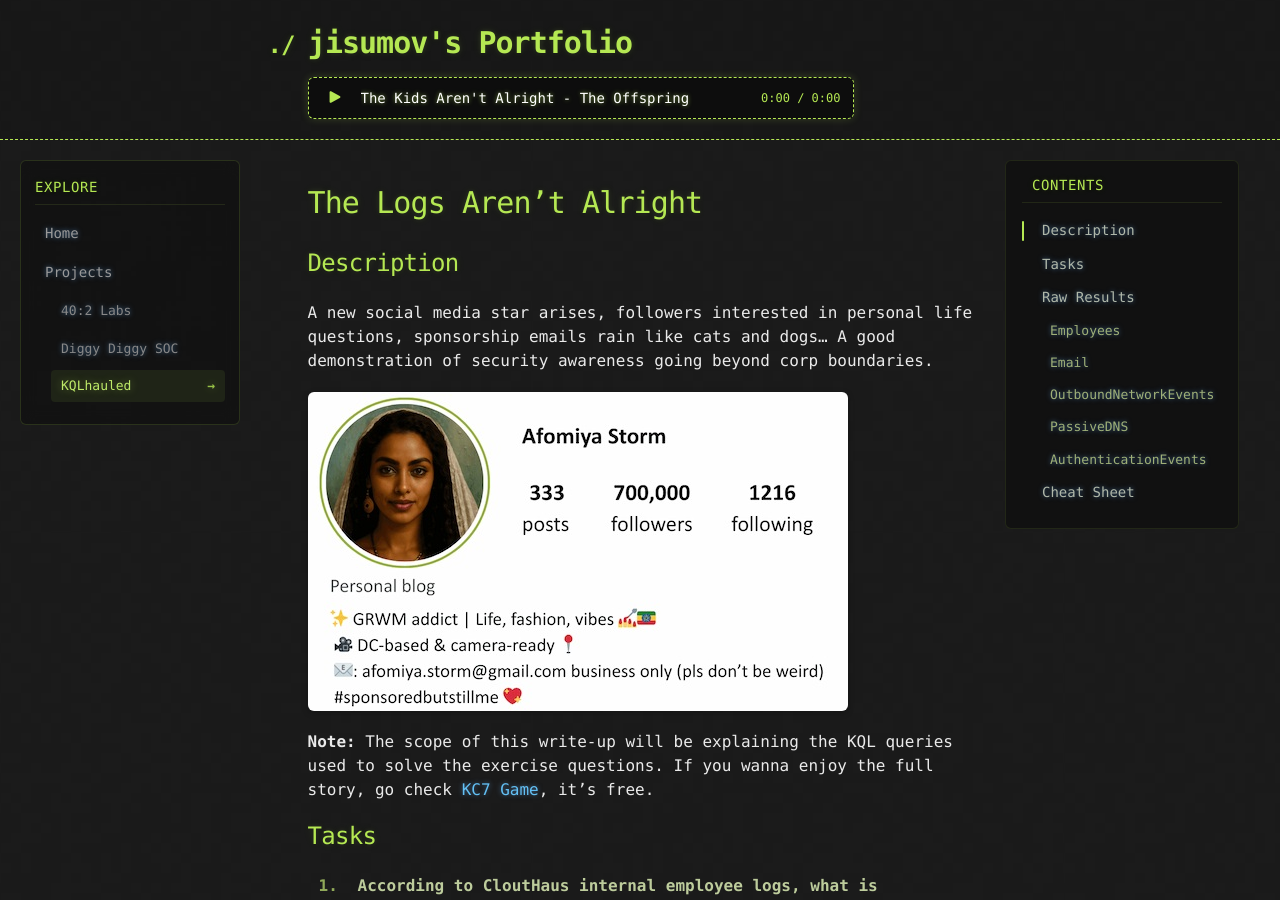
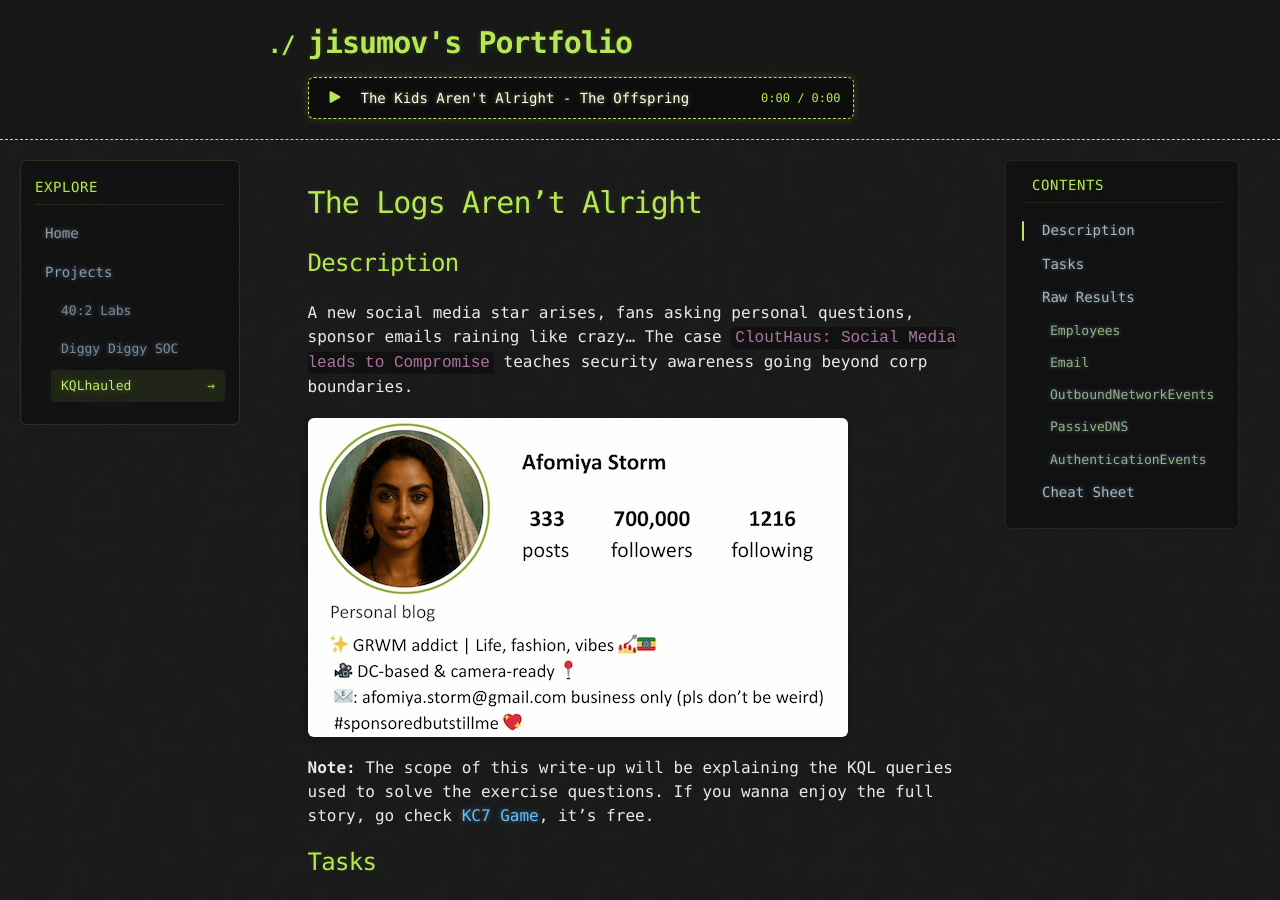
Before and after one commit to jisumov/jisumov.github.io, a Jekyll site: the page built from projects/kqlhauled/the-logs-arent-alright.md, in a window 1280 px wide and 900 px high. Built offline with Jekyll 4.4.1, drawn with Linux system fonts in a browser that asks for light colours; nearby versions of some CDN libraries; our own code applies the rules of GitHub Pages for plain Markdown files.

Commit message:
feat: update KQLHauled project description

```diff
--- a/projects/kqlhauled/the-logs-arent-alright.md
+++ b/projects/kqlhauled/the-logs-arent-alright.md
@@ -8,7 +8,7 @@ music_title: "The Kids Aren't Alright - The Offspring"
 
 ## Description
 
-A new social media star arises, followers interested in personal life questions, sponsorship emails rain like cats and dogs... A good demonstration of security awareness going beyond corp boundaries.
+A new social media star arises, fans asking personal questions, sponsor emails raining like crazy... The case `CloutHaus: Social Media leads to Compromise` teaches security awareness going beyond corp boundaries.
 
 ![Afomiya Instagram](../../images/kqlhauled/the-logs-arent-alright/001.jpg){: .popup-img }
 
```
Also changed, not shown: projects/kqlhauled/index.md (+1 -1 lines).
